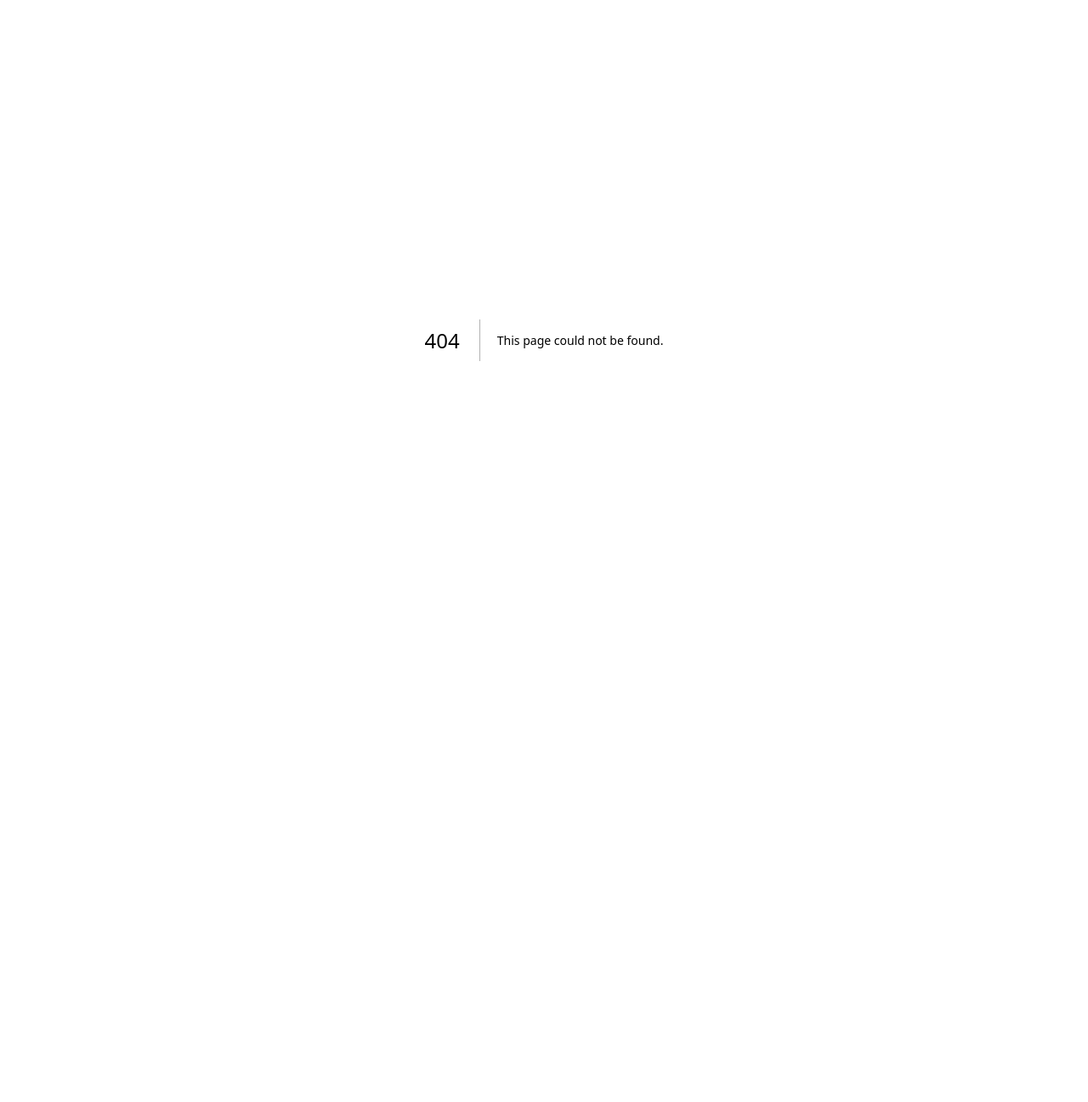
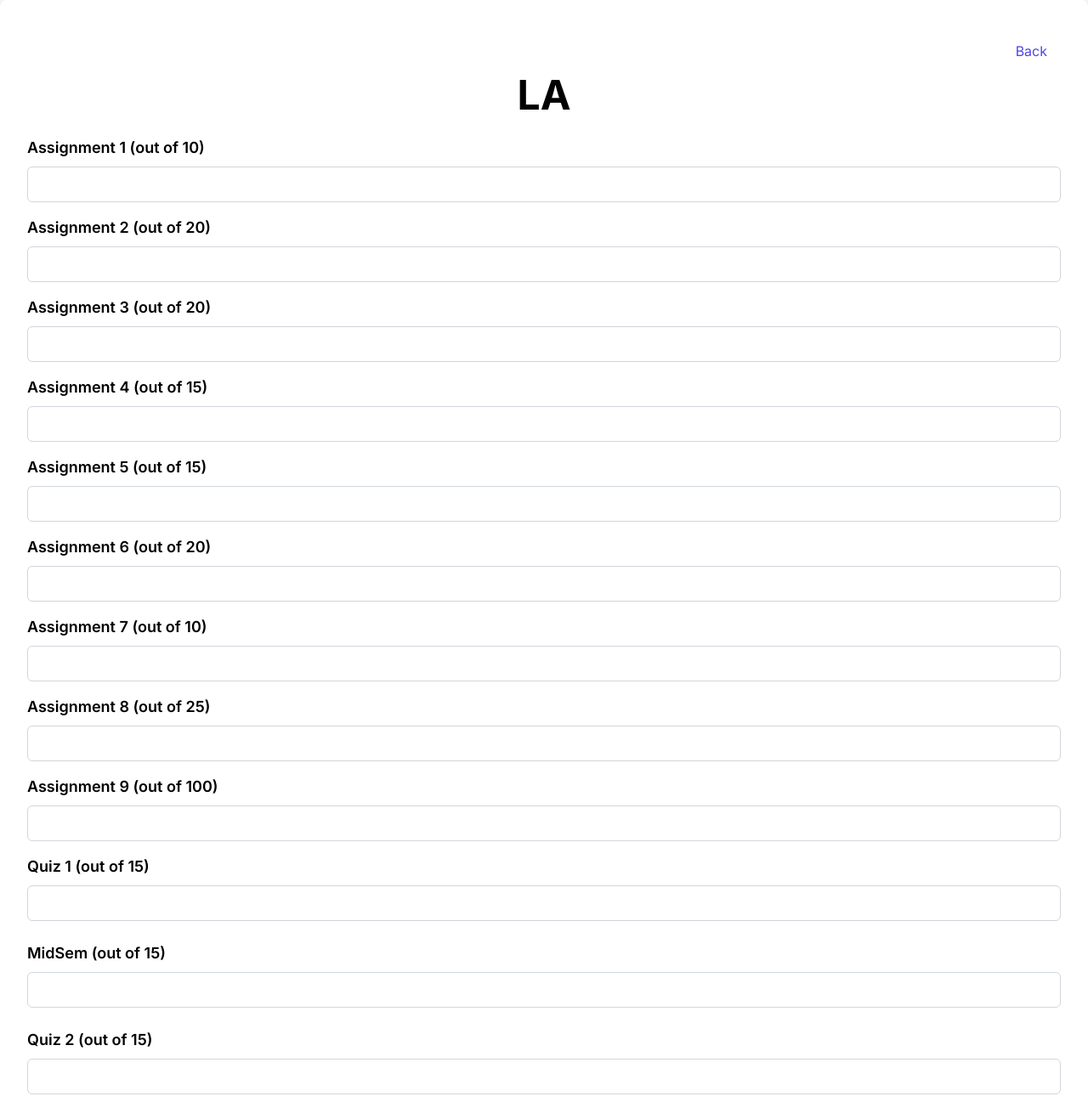
Before and after one commit to Arihant25/gradR, a Next.js app: page /courses/Linear-Algebra in a window 1280 px wide. Before the commit this address had no page. Shown: the top 1297 px of the page at 85% size. Before the commit the page ends 800 px from the top, so only its background shows below. Built offline with nearby package versions, Linux system fonts and the light colour scheme.

Commit message:
Add Linear Algebra Page

```diff
--- /dev/null
+++ b/src/app/courses/Linear-Algebra/page.tsx
@@ -0,0 +1,224 @@
+'use client';
+import { useRouter } from 'next/router';
+import React, { useState } from 'react';
+const NavBar = () => {
+  const router = useRouter();
+
+  return (
+    <nav className="w-full bg-white py-3 text-right">
+      <button onClick={() => router.back()} className="text-indigo-600">
+        Back
+      </button>
+    </nav>
+  );
+};
+
+const LAPage = () => {
+  const [formData, setformData] = useState({
+    quiz1: '',
+    midSem: '',
+    quiz2: '',
+    tutorialQuiz: '',
+    endSem: '',
+    assignment1: '',
+    assignment2: '',
+    assignment3: '',
+    assignment4: '',
+    assignment5: '',
+    assignment6: '',
+    assignment7: '',
+    assignment8: '',
+    assignment9: '',
+  });
+
+  const handleInputChange = (e, index = null) => {
+    if (index !== null) {
+      if (e.target.name.startsWith('lab')) {
+        const updatedLabs = [...formData.assignment];
+        updatedLabs[index] = e.target.value;
+        setformData({ ...formData, assignment: updatedLabs });
+      }
+    } else {
+      setformData({ ...formData, [e.target.name]: e.target.value });
+    }
+  };
+
+  const calculateMarks = () => {
+    // Set the default value of each to 0
+    for (let key in formData) {
+        formData[key] = formData[key] === '' ? 0 : formData[key];
+    }
+    // Calculate the total marks
+    let firstHalfAss = ((parseInt(formData.assignment1) / 10) + (parseInt(formData.assignment2) / 20) + (parseInt(formData.assignment3) / 20)) * (20/7);
+    let secondHalfAss = ((parseInt(formData.assignment4) / 15) + (parseInt(formData.assignment5) / 15) + (parseInt(formData.assignment6) / 15) + (parseInt(formData.assignment7) / 15)) * (20/7);
+    let lastHalfAss = (parseInt(formData.assignment8) / 25) + (parseInt(formData.assignment9) / 100) * (5 / 2);
+    let mid = (parseInt(formData.midSem) / 15) * 20;
+    let end = (parseInt(formData.endSem) / 100) * 30;
+    let tutQuiz = (parseInt(formData.tutorialQuiz) / 15) * 5;
+    let quiz = ((parseInt(formData.quiz1) / 15) + (parseInt(formData.quiz2) / 15)) * 10;
+    let final = firstHalfAss + secondHalfAss + lastHalfAss + tutQuiz + mid + end + quiz;
+    console.log(firstHalfAss+secondHalfAss+lastHalfAss, tutQuiz, mid, end, quiz, final);
+    alert(`Total marks: ` + parseFloat(`${final}`).toFixed(2));
+  };
+
+  return (
+    <div className="min-h-screen bg-gray-100 flex justify-center items-center text-black">
+      <div className="bg-white p-8 rounded-lg shadow-md w-full">
+        <nav className="w-full bg-white p-4 text-right">
+          <button onClick={() => history.back()} className="text-indigo-600">
+            Back
+          </button>
+        </nav>
+        <h2 className="text-5xl font-bold mb-6 text-center"> LA </h2>
+        <div className="mb-4">
+          <h3 className="text-lg font-semibold mb-2"> Assignment 1 (out of 10) </h3>
+          <input
+            type="number"
+            name="assignment1"
+            value={formData.assignment1}
+            onChange={handleInputChange}
+            className="border border-gray-300 rounded-md p-2 w-full"
+          />
+        </div>
+        <div className="mb-4">
+          <h3 className="text-lg font-semibold mb-2"> Assignment 2 (out of 20) </h3>
+          <input
+            type="number"
+            name="assignment2"
+            value={formData.assignment2}
+            onChange={handleInputChange}
+            className="border border-gray-300 rounded-md p-2 w-full"
+          />
+        </div>
+        <div className="mb-4">
+          <h3 className="text-lg font-semibold mb-2"> Assignment 3 (out of 20) </h3>
+          <input
+            type="number"
+            name="assignment3"
+            value={formData.assignment3}
+            onChange={handleInputChange}
+            className="border border-gray-300 rounded-md p-2 w-full"
+          />
+        </div>
+        <div className="mb-4">
+          <h3 className="text-lg font-semibold mb-2"> Assignment 4 (out of 15) </h3>
+          <input
+            type="number"
+            name="assignment4"
+            value={formData.assignment4}
+            onChange={handleInputChange}
+            className="border border-gray-300 rounded-md p-2 w-full"
+          />
+        </div>
+        <div className="mb-4">
+          <h3 className="text-lg font-semibold mb-2"> Assignment 5 (out of 15) </h3>
+          <input
+            type="number"
+            name="assignment5"
+            value={formData.assignment5}
+            onChange={handleInputChange}
+            className="border border-gray-300 rounded-md p-2 w-full"
+          />
+        </div>
+        <div className="mb-4">
+          <h3 className="text-lg font-semibold mb-2"> Assignment 6 (out of 20) </h3>
+          <input
+            type="number"
+            name="assignment6"
+            value={formData.assignment6}
+            onChange={handleInputChange}
+            className="border border-gray-300 rounded-md p-2 w-full"
+          />
+        </div>
+        <div className="mb-4">
+          <h3 className="text-lg font-semibold mb-2"> Assignment 7 (out of 10) </h3>
+          <input
+            type="number"
+            name="assignment7"
+            value={formData.assignment7}
+            onChange={handleInputChange}
+            className="border border-gray-300 rounded-md p-2 w-full"
+          />
+        </div>
+        <div className="mb-4">
+          <h3 className="text-lg font-semibold mb-2"> Assignment 8 (out of 25) </h3>
+          <input
+            type="number"
+            name="assignment8"
+            value={formData.assignment8}
+            onChange={handleInputChange}
+            className="border border-gray-300 rounded-md p-2 w-full"
+          />
+        </div>
+        <div className="mb-4">
+          <h3 className="text-lg font-semibold mb-2"> Assignment 9 (out of 100) </h3>
+          <input
+            type="number"
+            name="assignment9"
+            value={formData.assignment9}
+            onChange={handleInputChange}
+            className="border border-gray-300 rounded-md p-2 w-full"
+          />
+        </div>
+        <div className="mb-6">
+          <h3 className="text-lg font-semibold mb-2"> Quiz 1 (out of 15) </h3>
+          <input
+            type="number"
+            name="quiz1"
+            value={formData.quiz1}
+            onChange={handleInputChange}
+            className="border border-gray-300 rounded-md p-2 w-full"
+          />
+        </div>
+        <div className="mb-6">
+          <h3 className="text-lg font-semibold mb-2"> MidSem (out of 15) </h3>
+          <input
+            type="number"
+            name="midSem"
+            value={formData.midSem}
+            onChange={handleInputChange}
+            className="border border-gray-300 rounded-md p-2 w-full"
+          />
+        </div>
+        <div className="mb-4">
+          <h3 className="text-lg font-semibold mb-2"> Quiz 2 (out of 15) </h3>
+          <input
+            type="number"
+            name="quiz2"
+            value={formData.quiz2}
+            onChange={handleInputChange}
+            className="border border-gray-300 rounded-md p-2 w-full"
+          />
+        </div>
+        <div className="mb-4">
+          <h3 className="text-lg font-semibold mb-2"> Tutorial Quiz (out of 15) </h3>
+          <input
+            type="number"
+            name="tutorialQuiz"
+            value={formData.tutorialQuiz}
+            onChange={handleInputChange}
+            className="border border-gray-300 rounded-md p-2 w-full"
+          />
+        </div>
+        <div className="mb-4">
+          <h3 className="text-lg font-semibold mb-2"> End Sem (out of 100) </h3>
+          <input
+            type="number"
+            name="endSem"
+            value={formData.endSem}
+            onChange={handleInputChange}
+            className="border border-gray-300 rounded-md p-2 w-full"
+          />
+        </div>
+        <button
+          onClick={calculateMarks}
+          className="bg-indigo-600 text-white font-semibold py-2 px-4 rounded-md hover:bg-indigo-700 transition-colors duration-300"
+        >
+          Submit
+        </button>
+      </div>
+    </div>
+  );
+};
+
+export default LAPage;
```
